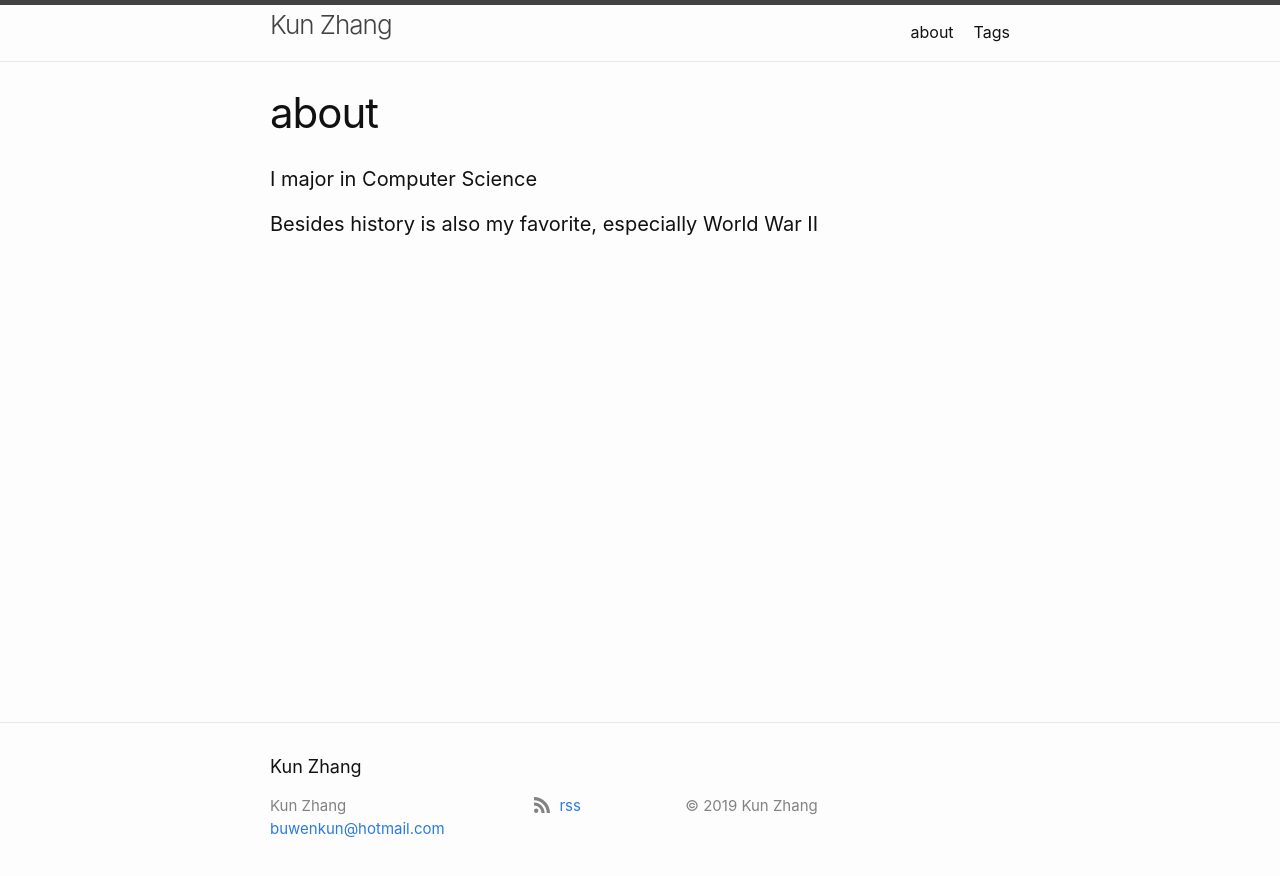
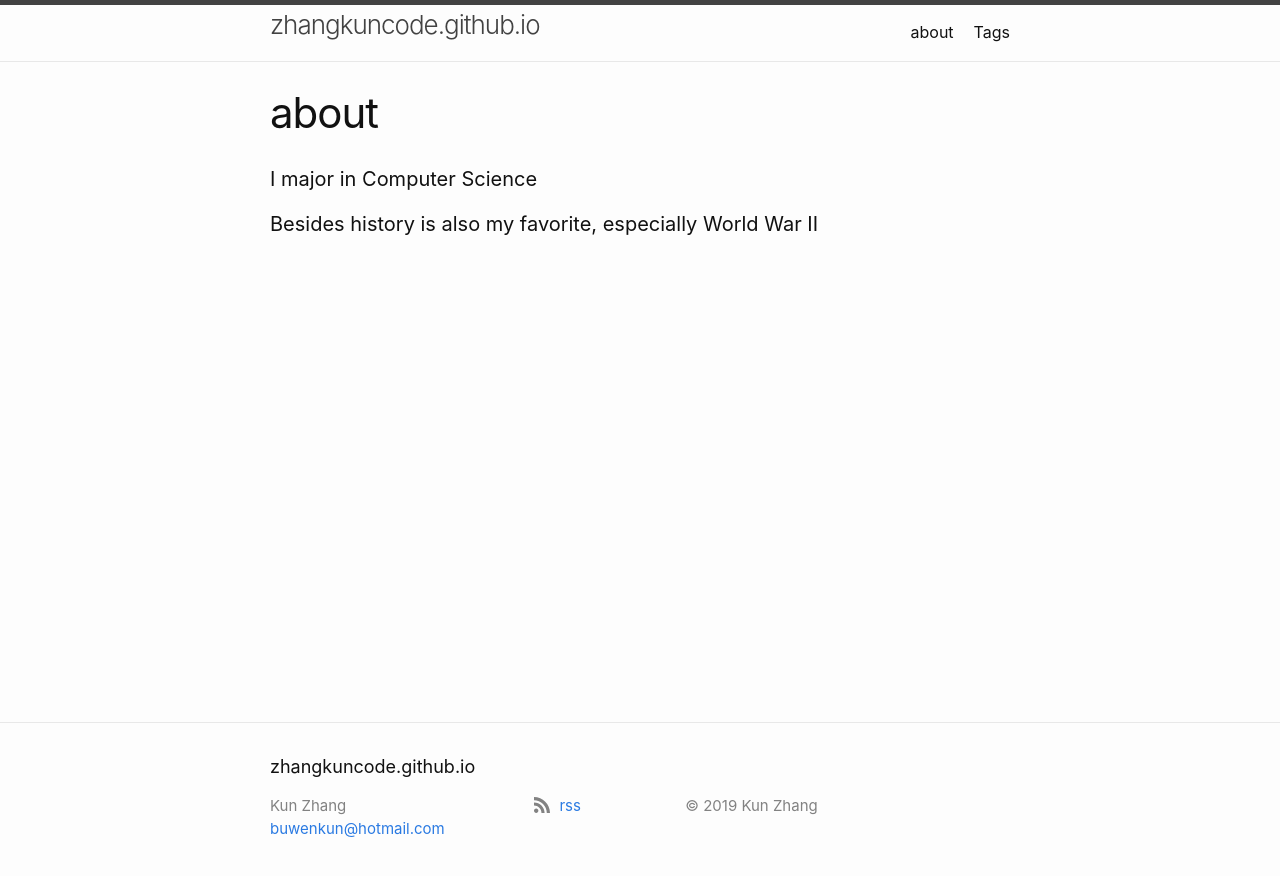
Before and after one commit to zhangkuncode/zhangkuncode.github.io, a Jekyll site: the page built from about.md, in a window 1280 px wide. Shown: the top 876 px of the page. Built offline with Jekyll 4.4.1, drawn with Linux system fonts in a browser that asks for light colours; some of the changed lines change nothing that is shown.

Commit message:
Update _config.yml

```diff
--- a/_config.yml
+++ b/_config.yml
@@ -1,5 +1,5 @@
-title: Kun Zhang
-#author: © 2019 Kun Zhang
+#title: Kun Zhang
+author: Kun Zhang
 email: buwenkun@hotmail.com
 description: > # this means to ignore newlines until "twitter_username:"
     © 2019 Kun Zhang
```
